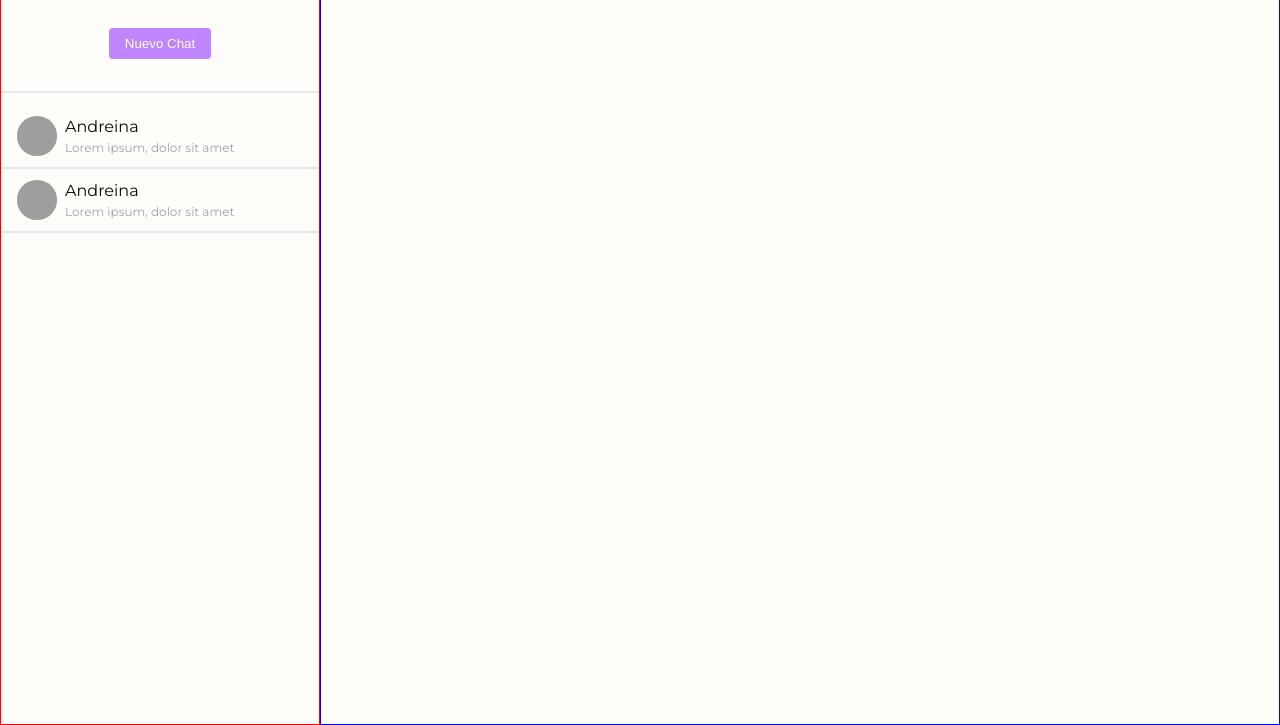
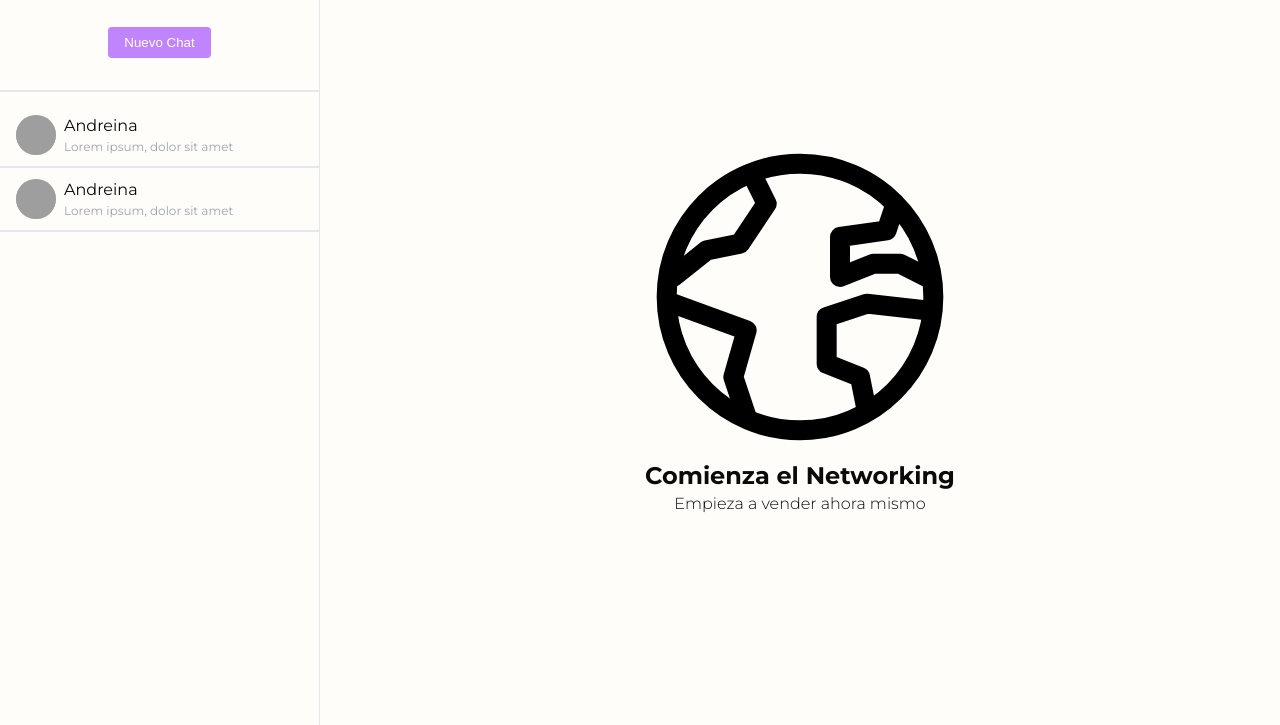
Before and after one commit to RaimonxDev/mensajeria-flexbox-desafio-latam, a plain HTML site: page index.html in a window 1280 px wide. Shown: the part 75-800 px from the top of the page. Drawn offline with Linux system fonts and the light colour scheme; grey boxes are pictures that could not be loaded.

Commit message:
add section content, delete property  border

```diff
--- a/assets/css/styles.css
+++ b/assets/css/styles.css
@@ -14,6 +14,19 @@ body {
   padding: 0;
   overflow-x: hidden;
   box-sizing: border-box;
+}
+
+h1 {
+  font-size: 1.5rem;
+  font-weight: 700;
+  margin: 0;
+  padding: 0;
+}
+p {
+  font-size: 1rem;
+  font-weight: 300;
+  margin: 0;
+  padding: 0;
 }
 
 *, *::before, *::after {
@@ -33,13 +46,14 @@ body {
   flex: 0 0 var(--width-sidebar);
   min-height: 100vh;
   background-color: #FFFDFA;
-  transition: all 0.3s ease-in-out;
-  border: 1px solid red;
+  border-right: 1px solid #e5e7eb;
 }
 
 .content {
   flex: 1 1 auto;
-  border: 1px solid blue;
+  display: flex;
+  justify-content: center;
+  align-items: center;
 }
 
 .sidebar-status {
@@ -106,3 +120,10 @@ hr {
   width: 2.5rem;
   height: 2.5rem;
 }
+
+.info-content{
+  display: flex;
+  flex-direction: column;
+  gap: 0.25rem;
+  align-items: center;
+}
--- a/index.html
+++ b/index.html
@@ -22,14 +22,11 @@
         <div class="header-action">
           <svg xmlns="http://www.w3.org/2000/svg" fill="none" viewBox="0 0 24 24" stroke-width="1.5" stroke="currentColor" class="icon">
           <path stroke-linecap="round" stroke-linejoin="round" d="M8.625 9.75a.375.375 0 11-.75 0 .375.375 0 01.75 0zm0 0H8.25m4.125 0a.375.375 0 11-.75 0 .375.375 0 01.75 0zm0 0H12m4.125 0a.375.375 0 11-.75 0 .375.375 0 01.75 0zm0 0h-.375m-13.5 3.01c0 1.6 1.123 2.994 2.707 3.227 1.087.16 2.185.283 3.293.369V21l4.184-4.183a1.14 1.14 0 01.778-.332 48.294 48.294 0 005.83-.498c1.585-.233 2.708-1.626 2.708-3.228V6.741c0-1.602-1.123-2.995-2.707-3.228A48.394 48.394 0 0012 3c-2.392 0-4.744.175-7.043.513C3.373 3.746 2.25 5.14 2.25 6.741v6.018z" />
-        </svg>
+          </svg>
 
-        <svg xmlns="http://www.w3.org/2000/svg" fill="none" viewBox="0 0 24 24" stroke-width="1.5" stroke="currentColor" class="icon">
-  <path stroke-linecap="round" stroke-linejoin="round" d="M3.75 6.75h16.5M3.75 12h16.5m-16.5 5.25h16.5" />
-</svg>
-
-
-
+          <svg xmlns="http://www.w3.org/2000/svg" fill="none" viewBox="0 0 24 24" stroke-width="1.5" stroke="currentColor" class="icon">
+            <path stroke-linecap="round" stroke-linejoin="round" d="M3.75 6.75h16.5M3.75 12h16.5m-16.5 5.25h16.5" />
+          </svg>
         </div>
       </header>
       <hr>
@@ -63,7 +60,12 @@
 
     </aside>
      <main class="content">
-      content
+      <div class="info-content" >
+        <?xml version="1.0" encoding="UTF-8"?>
+        <svg width="320px" height="320px" stroke-width="1.5" viewBox="0 0 24 24" fill="none" xmlns="http://www.w3.org/2000/svg" color="#000000"><path d="M12 22c5.523 0 10-4.477 10-10S17.523 2 12 2 2 6.477 2 12s4.477 10 10 10z" stroke="#000000" stroke-width="1.5" stroke-linecap="round" stroke-linejoin="round"></path><path d="M2.5 12.5l5.5 2L7 18l1 3M17 20.5l-.5-2.5-2.5-1v-3.5l3-1 4.5.5M19 5.5L18.5 7l-3.5.5v3l2.5-1h2l2 1M2.5 10.5l2.5-2L7.5 8l2-3-1-2" stroke="#000000" stroke-width="1.5" stroke-linecap="round" stroke-linejoin="round"></path></svg>
+        <h1>Comienza el Networking</h1>
+        <p>Empieza a vender ahora mismo</p>
+      </div>
      </main>
   </div>
 </body>
```
